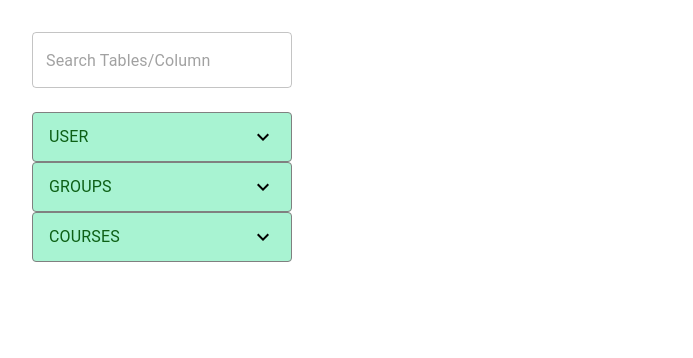
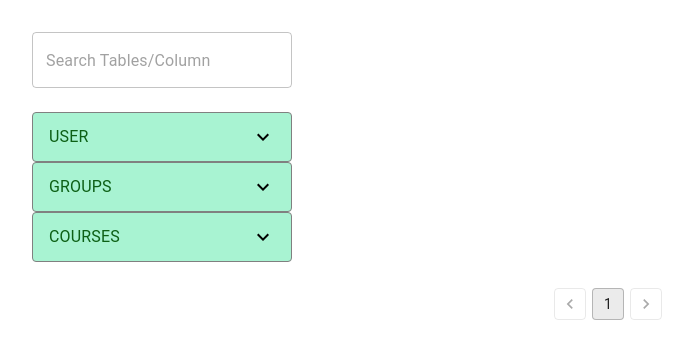
Before and after one commit to pranaykhadse/TPL-Reports, a React (Create React App) app in the folder tpl-reports/: page / in a window 1280 px wide. Shown: the top 358 px of the page, without its empty margins (32-725 px from the left). Built offline with nearby package versions, Linux system fonts and the light colour scheme.

Commit message:
Integrate Pagination

```diff
--- a/tpl-reports/src/components/ReportScenarios.js
+++ b/tpl-reports/src/components/ReportScenarios.js
@@ -4,9 +4,15 @@ import LeftSideBar from "./LeftSideBar";
 import RightSideContainer from "./RightSideContainer";
 import axios from "axios";
 
+import Pagination from "@mui/material/Pagination";
+import Stack from "@mui/material/Stack";
+
 const ReportScenarios = () => {
   const [allOpenTabs, setAllOpenTAbs] = useState([]);
   const [openTabData, setOpenTabData] = useState([]);
+  const [responseData, setResponseData] = useState([]);
+  const [page, setPage] = useState(1);
+
   const handleRightTab = (type, title) => {
     if (allOpenTabs.filter((e) => e.type === type).length === 0) {
       setAllOpenTAbs([
@@ -24,13 +30,12 @@ const ReportScenarios = () => {
     }
   };
 
-  console.log(allOpenTabs);
   const fetchData = async () => {
     if (allOpenTabs.length > 0) {
       const data = JSON.stringify(allOpenTabs);
       axios
         .post(
-          `https://staging.trainingpipeline.com/backend/web/report-generate/generate`,
+          `https://staging.trainingpipeline.com/backend/web/report-generate/generate?per-page=15&page=${page}`,
           { data },
           {
             headers: {
@@ -41,6 +46,7 @@ const ReportScenarios = () => {
         .then(
           (res) => {
             setOpenTabData(res.data.payload);
+            setResponseData(res.data)
           },
           (error) => {
             console.log(error);
@@ -50,16 +56,27 @@ const ReportScenarios = () => {
   };
   useEffect(() => {
     fetchData();
-  }, [allOpenTabs]);
+  }, [allOpenTabs, page]);
+
+  const handleChangePage = ( event,value) => {
+setPage(value);
+  }
 
   return (
-    <>
+    <Box
+      display="flex"
+      flexDirection="column"
+      sx={{
+        justifyContent: "center",
+      }}
+    >
       <Box
         height={650}
         display="flex"
         flexDirection="row"
         gap={0}
-        my={4}
+        mt={4}
+        mb={2}
         mx={8}
         sx={{
           justifyContent: "flex-start",
@@ -73,7 +90,15 @@ const ReportScenarios = () => {
           openTabData={openTabData}
         />
       </Box>
-    </>
+      <Box
+      display="flex"
+      sx={{
+        justifyContent: "center",
+      }}>
+
+      <Pagination count={responseData.pages} variant="outlined" shape="rounded"  onChange={handleChangePage}/>
+      </Box>
+    </Box>
   );
 };
 
--- a/tpl-reports/src/components/RightSideContainer.js
+++ b/tpl-reports/src/components/RightSideContainer.js
@@ -10,6 +10,8 @@ import { DragDropContext, Droppable, Draggable } from "@hello-pangea/dnd";
 import List from "@mui/material/List";
 import ListItem from "@mui/material/ListItem";
 import ListItemText from "@mui/material/ListItemText";
+
+
 
 const RightSideContainer = ({ allOpenTabs, setAllOpenTAbs, openTabData }) => {
   const closeTab = (title, type) => {
@@ -33,6 +35,7 @@ const RightSideContainer = ({ allOpenTabs, setAllOpenTAbs, openTabData }) => {
 
   return (
     <DragDropContext onDragEnd={(results) => handleDragEnd(results)}>
+
       <Droppable droppableId="Box-1" direction="horizontal">
         {(provided) => (
           <Box
@@ -49,7 +52,7 @@ const RightSideContainer = ({ allOpenTabs, setAllOpenTAbs, openTabData }) => {
                 {(provided) => (
                   <Box
                     width="auto"
-                    minWidth={220}
+                    minWidth="fit-content"
                     display="flex"
                     flexDirection="column"
                     sx={{
@@ -148,6 +151,8 @@ const RightSideContainer = ({ allOpenTabs, setAllOpenTAbs, openTabData }) => {
           </Box>
         )}
       </Droppable>
+
+
     </DragDropContext>
   );
 };
```
